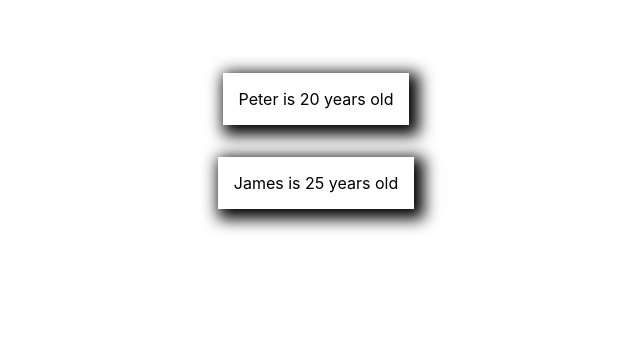
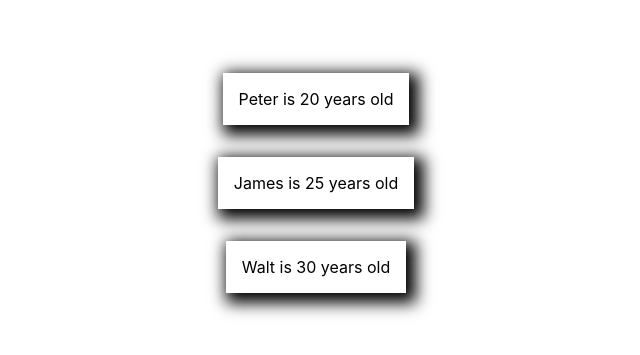
Before and after one commit to CorwinMoyne/updraft-todo, a React (Create React App) app: page / in a window 1280 px wide. Shown: the part 119-474 px from the top of the page, without its empty margins (324-964 px from the left). Built offline with nearby package versions, Linux system fonts and the light colour scheme.

Commit message:
Add new name

```diff
--- a/src/features/names/Names.tsx
+++ b/src/features/names/Names.tsx
@@ -16,6 +16,7 @@ function renderNameAndAge(person: Person) {
 export const people: Person[] = [
   { id: "0", name: "Peter", age: 20 },
   { id: "1", name: "James", age: 25 },
+  { id: "2", name: "Walt", age: 30 },
 ];
 
 const Names: React.FunctionComponent<Props> = (props) => {
```
